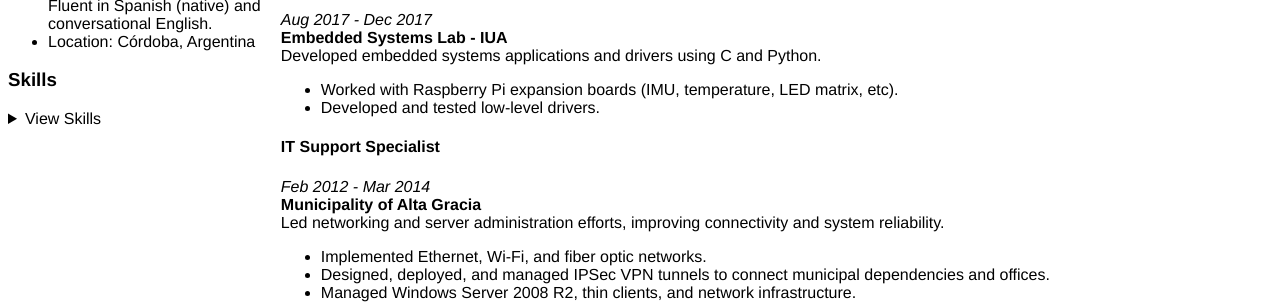
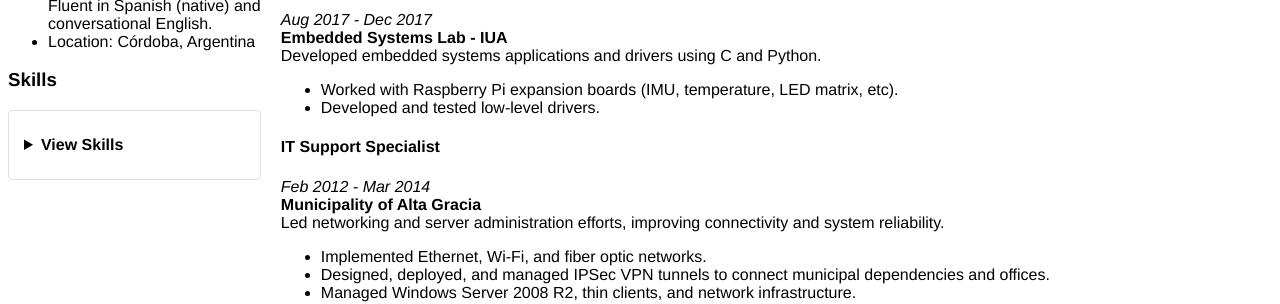
Before and after one commit to fipharraguerre/cv-homepage, a Jekyll site: the page built from index_en.md, in a window 1280 px wide. Shown: the part 519-823 px from the top of the page. Built offline with Jekyll 4.4.1, drawn with Linux system fonts in a browser that asks for light colours; some of the changed text lies outside the part shown.

Commit message:
expandable skills using details and html

```diff
--- a/assets/style.css
+++ b/assets/style.css
@@ -50,3 +50,24 @@
 #language-switch a:hover {
     color: white;
 }
+
+details {
+  border: 1px solid #e0e0e0;
+  border-radius: 4px;
+  padding: 15px;
+  margin-bottom: 15px;
+}
+
+details > summary {
+  cursor: pointer;
+  font-weight: bold;
+  padding: 10px 0;
+}
+
+details > summary:hover {
+  color: #0066cc;
+}
+
+details ul {
+  margin-left: 20px;
+}
--- a/index_en.md
+++ b/index_en.md
@@ -15,41 +15,61 @@
   <details>
     <summary>View Skills</summary>
 
-    - **Infrastructure & Networking**
-      * Network administration, Windows Server (Active Directory, Entra ID)
-      * Linux server management
-      * Veeam Backup & Replication
+    <ul>
+      <li><strong>Infrastructure & Networking</strong>
+        <ul>
+          <li>Network administration, Windows Server (Active Directory, Entra ID)</li>
+          <li>Linux server management</li>
+          <li>Veeam Backup & Replication</li>
+        </ul>
+      </li>
 
-    - **Virtualization & Containers**
-      * Expertise in VMware ESX
-      * Hyper-V
-      * Proxmox (KVM)
-      * Docker (including Swarm)
-      * Linux Containers (LXC) for scalable and flexible deployments
+      <li><strong>Virtualization & Containers</strong>
+        <ul>
+          <li>Expertise in VMware ESX</li>
+          <li>Hyper-V</li>
+          <li>Proxmox (KVM)</li>
+          <li>Docker (including Swarm)</li>
+          <li>Linux Containers (LXC) for scalable and flexible deployments</li>
+        </ul>
+      </li>
 
-    - **Programming & Scripting**
-      * Python (automation, data analysis, web apps)
-      * Bash scripting
-      * PowerShell
-      * C for embedded systems
+      <li><strong>Programming & Scripting</strong>
+        <ul>
+          <li>Python (automation, data analysis, web apps)</li>
+          <li>Bash scripting</li>
+          <li>PowerShell</li>
+          <li>C for embedded systems</li>
+        </ul>
+      </li>
 
-    - **Databases & Web Technologies**
-      * SQL Server
-      * MySQL and MariaDB
-      * MongoDB
-      * Redis
-      * SQLite
-      * Backend development with web servers
+      <li><strong>Databases & Web Technologies</strong>
+        <ul>
+          <li>SQL Server</li>
+          <li>MySQL and MariaDB</li>
+          <li>MongoDB</li>
+          <li>Redis</li>
+          <li>SQLite</li>
+          <li>Backend development with web servers</li>
+        </ul>
+      </li>
 
-    - **Monitoring & Reporting**
-      * Building dashboards with Grafana
-      * Data processing using Excel for reporting and analytics
+      <li><strong>Monitoring & Reporting</strong>
+        <ul>
+          <li>Building dashboards with Grafana</li>
+          <li>Data processing using Excel for reporting and analytics</li>
+        </ul>
+      </li>
 
-    - **Methodologies & Soft Skills**
-      * Agile (SCRUM)
-      * Strong problem-solving
-      * Fluent in Spanish (native)
-      * Conversational English
+      <li><strong>Methodologies & Soft Skills</strong>
+        <ul>
+          <li>Agile (SCRUM)</li>
+          <li>Strong problem-solving</li>
+          <li>Fluent in Spanish (native)</li>
+          <li>Conversational English</li>
+        </ul>
+      </li>
+    </ul>
   </details>
 
 ---
```
